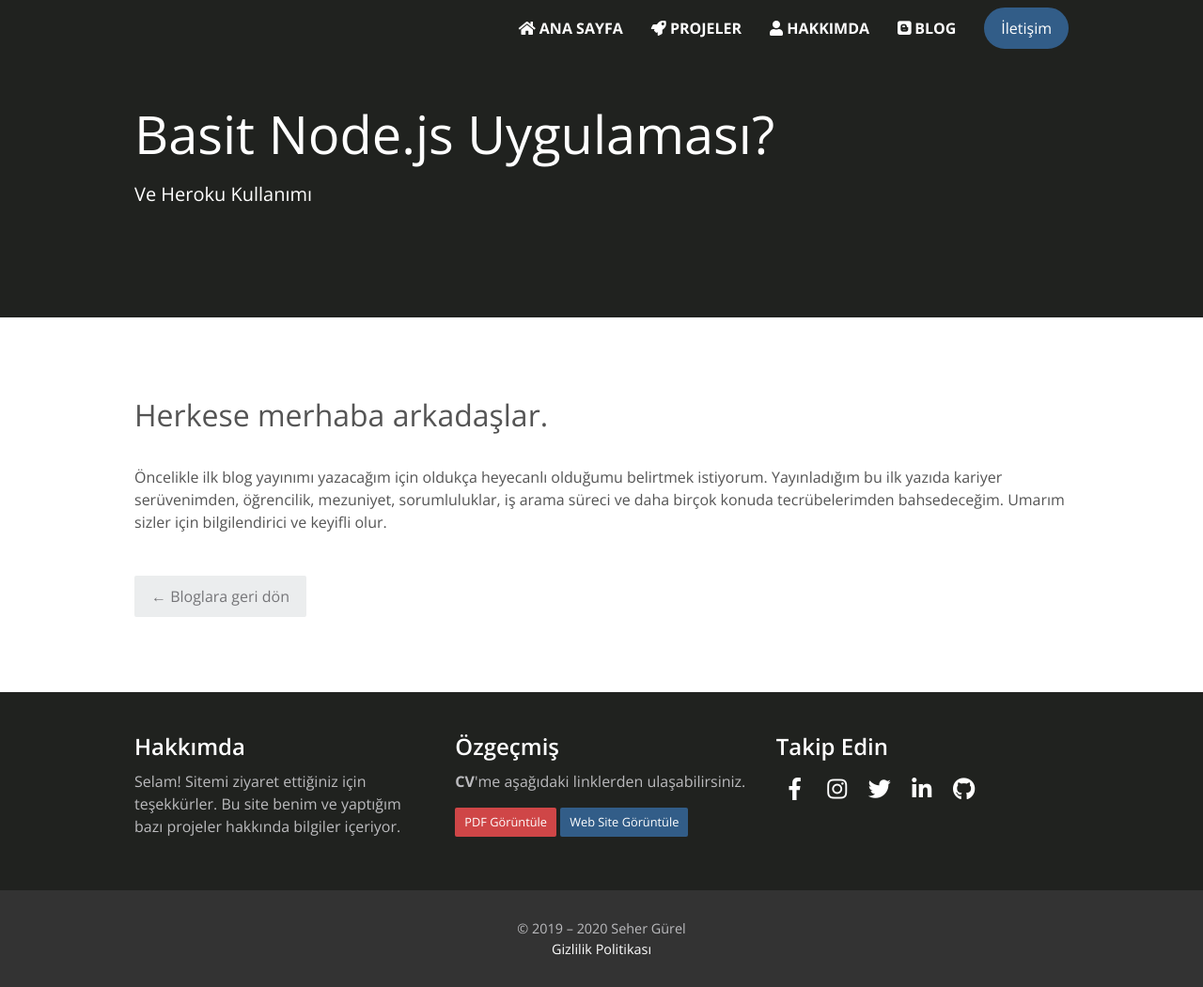
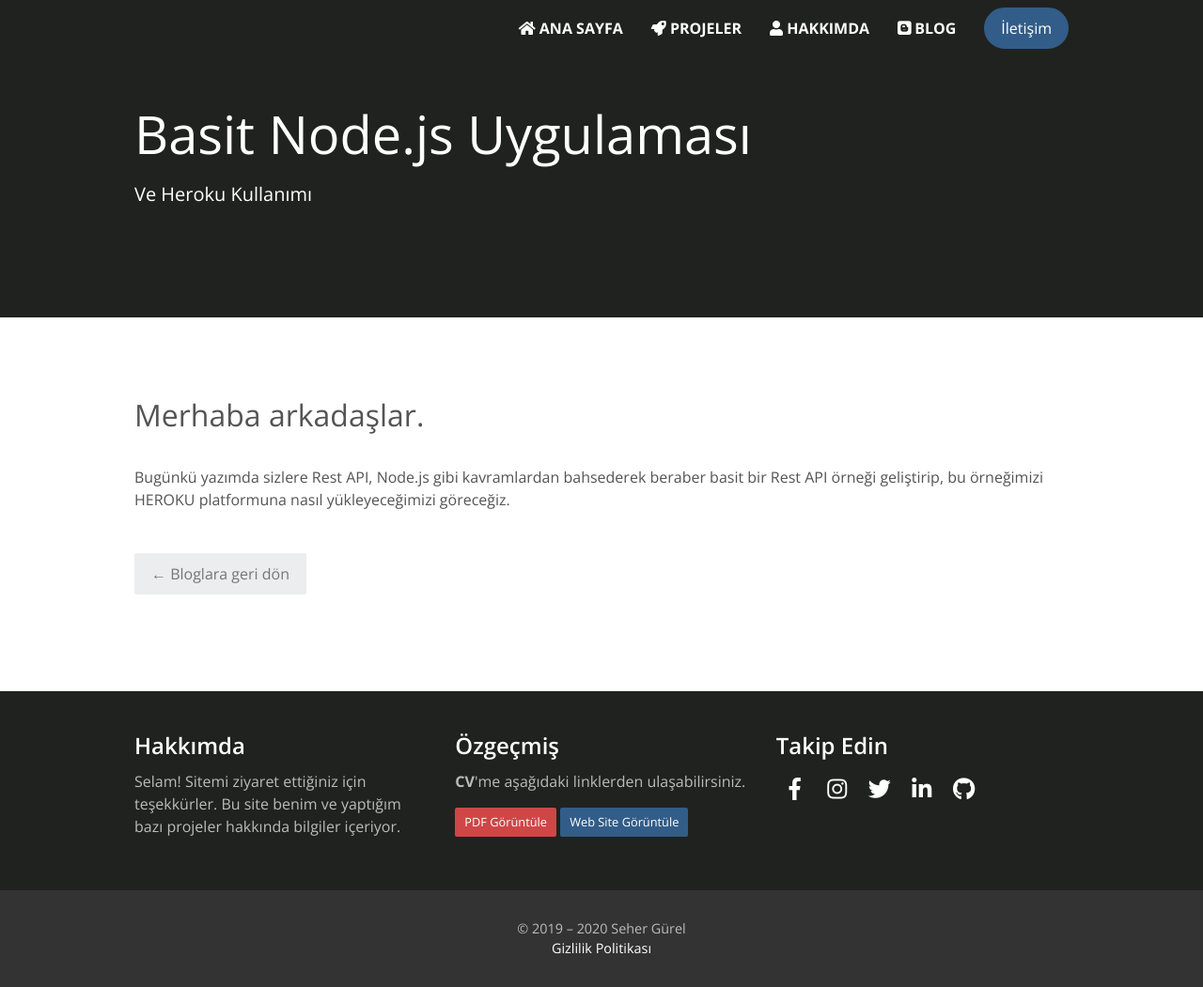
Before and after one commit to shrgrl/shrgrl.github.io, a Jekyll site: the page built from _restApi/index.html, in a window 1280 px wide and 1051 px high. Shown: the whole window at 94% size. Built offline with Jekyll 4.4.1, drawn with Linux system fonts in a browser that asks for light colours; nearby versions of some CDN libraries; comment, search, counter and statistics services are not loaded.

Commit message:
Update index.html

```diff
--- a/_restApi/index.html
+++ b/_restApi/index.html
@@ -1,14 +1,14 @@
 ---
-title: Basit Node.js Uygulaması?
+title: Basit Node.js Uygulaması
 sub-title: Ve Heroku Kullanımı
 collection: restApi
 layout: blog-item
 ---
 
-<h4>Herkese merhaba arkadaşlar.</h4>
-<p>Öncelikle ilk blog yayınımı yazacağım için oldukça heyecanlı olduğumu belirtmek istiyorum. Yayınladığım bu ilk yazıda kariyer serüvenimden,
-öğrencilik, mezuniyet, sorumluluklar, iş arama süreci ve daha birçok konuda tecrübelerimden bahsedeceğim. Umarım sizler için bilgilendirici
-ve keyifli olur.</p>
+<h4>Merhaba arkadaşlar.</h4>
+<p>Bugünkü yazımda sizlere Rest API, Node.js gibi kavramlardan bahsederek beraber basit bir Rest API örneği geliştirip,
+  bu örneğimizi HEROKU platformuna nasıl yükleyeceğimizi göreceğiz.</p>
+
 
 
 
```
